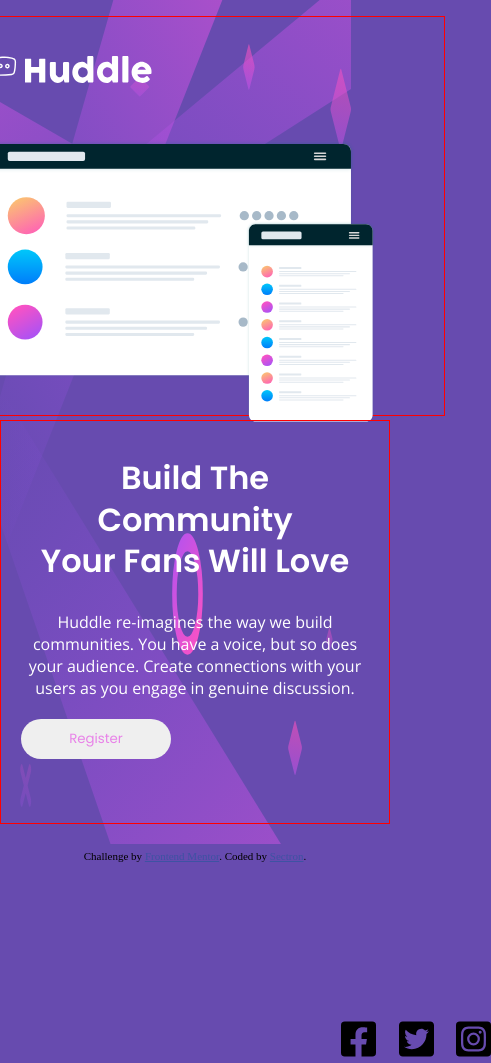
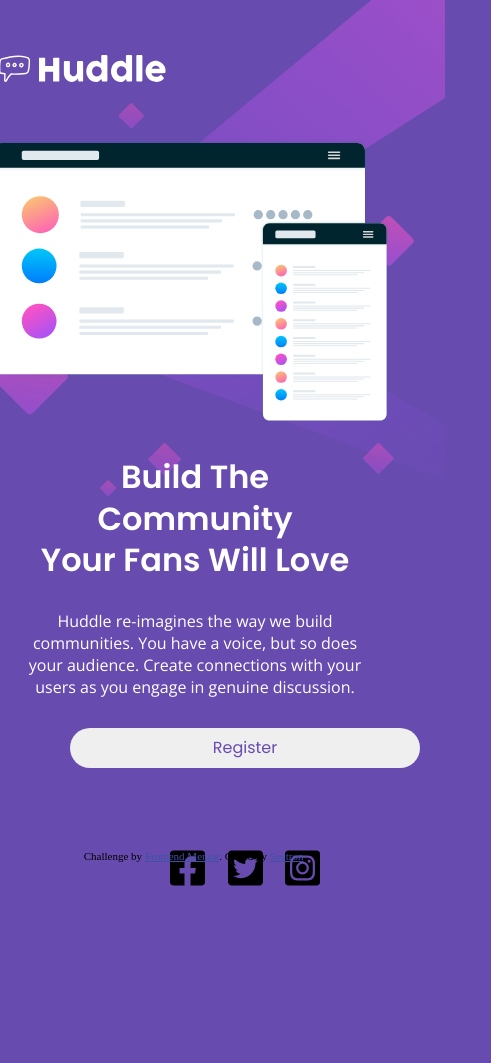
Before and after one commit to bembem33/Huddle-landing-page-with-single-introductory-section-master, a plain HTML site: page index.html in a window 390 px wide. Shown: the whole page, 491 px wide, since content can reach past the window. After the commit the page ends 912 px from the top, so only its background shows below. Drawn offline with nearby package versions, Linux system fonts and the light colour scheme.

Commit message:
Update style.css

```diff
--- a/style.css
+++ b/style.css
@@ -16,6 +16,7 @@ body {
     height: 100vh;
     overflow: hidden;
 }
+
 /*bg-deskotop image*/
 .background__image {
     height: 100vh;
@@ -82,10 +83,11 @@ body {
     border-radius: 20px;
     border: none;
     font-family: "Poppins";
-    color: var(--soft-magenta);
+    color: var(--violet);
+    font-size: 1rem;
+    font-weight: 400;
 }
 .main__right--button:hover{
-    max-width: 160px;
     background-color: var(--soft-magenta);
     color: #ffff;
     transition: 0.3s;
@@ -120,19 +122,23 @@ body {
     color: hsl(228, 45%, 44%);
 }
 
+@media (max-width: 1025px) {
+    .background__image img {
+        display: none;
+    }
+}
+
 @media (max-width: 1024px) {
-    .background__image img {
-        background-image: url(./images/bg-mobile.svg);
-    }
-    *{
-        padding: 0;
-        margin: 0;
-    }
 
     body {
         display: grid;
         position: relative;
         height: 100vh;
+        background-image: url(./images/bg-mobile.svg);
+        background-repeat: no-repeat;
+        background-attachment: fixed;
+        background-position: center top;
+        background-size: 500px;
     }
 
     .main {
@@ -140,7 +146,6 @@ body {
     }
 
     .main__left {
-        border: 1px solid red;
         height: 400px;
         max-width: 500px;
         position: absolute;
@@ -150,14 +155,15 @@ body {
 
     .main__left--logo {
         width: 180px;
+        margin-left: 15px;
     }
 
     .main__left--mockups {
         max-width: 400px;
+        margin-left: 15px;
     }
 
     .main__right {
-        border: 1px solid red;
         display: grid;
         justify-content: center;
         align-items: center;
@@ -167,20 +173,23 @@ body {
         text-align: center;
     }
     .main__right--button {
-        width: 250px;
+        max-width: 350px;
         height: 40px;
-        margin-top: 20px;
+        margin-top: 30px;
         border-radius: 20px;
         border: none;
         font-family: "Poppins";
-        color: var(--soft-magenta);
-    }
-    .main__right--button:hover{
-        max-width: 160px;
-        background-color: var(--soft-magenta);
-        color: #ffff;
-        transition: 0.3s;
-        cursor: grab;
+        color: var(--violet);
+        font-weight: 400;
+        font-size: 1rem;
+        position: relative;
+        left: 50px;
     }
 
+    .main__right--logos {
+        position: relative;
+        top: 0;
+        left:150px;
+        margin-top: 80px;
+    }
 }
```
